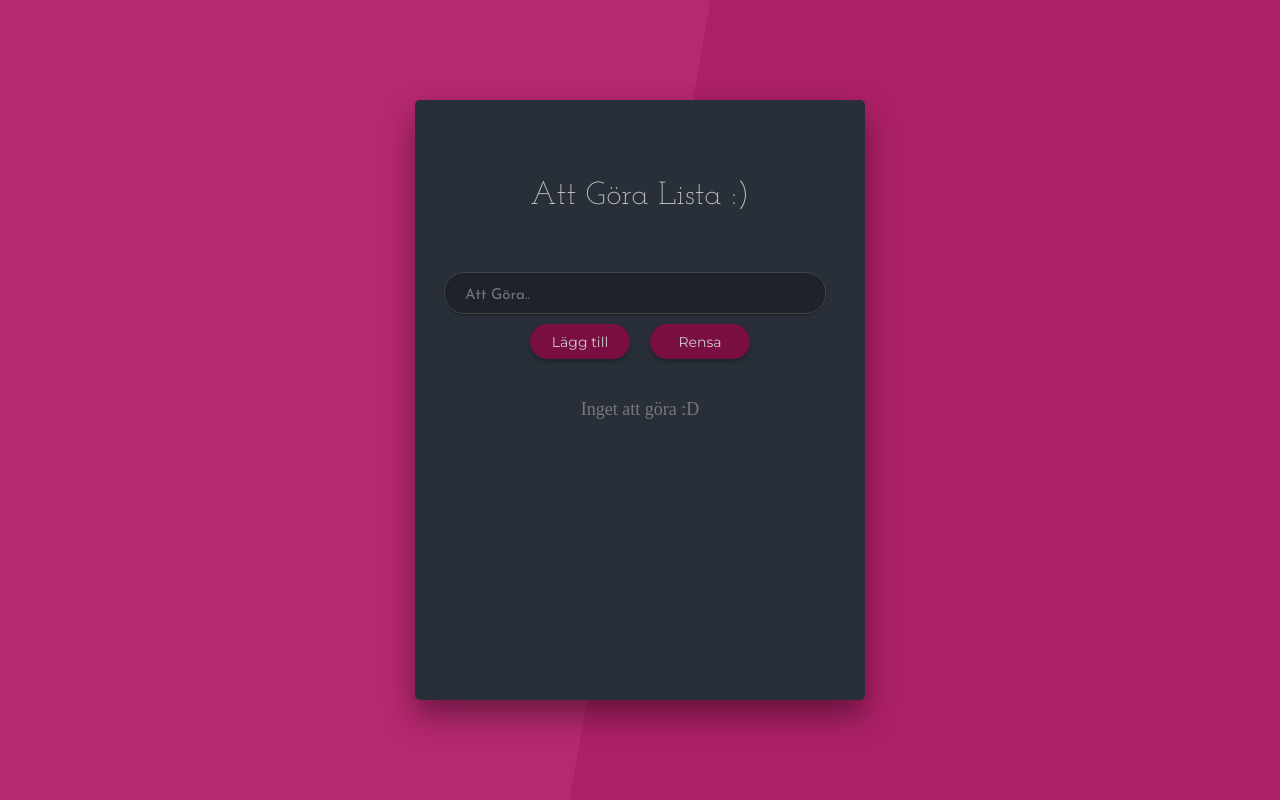
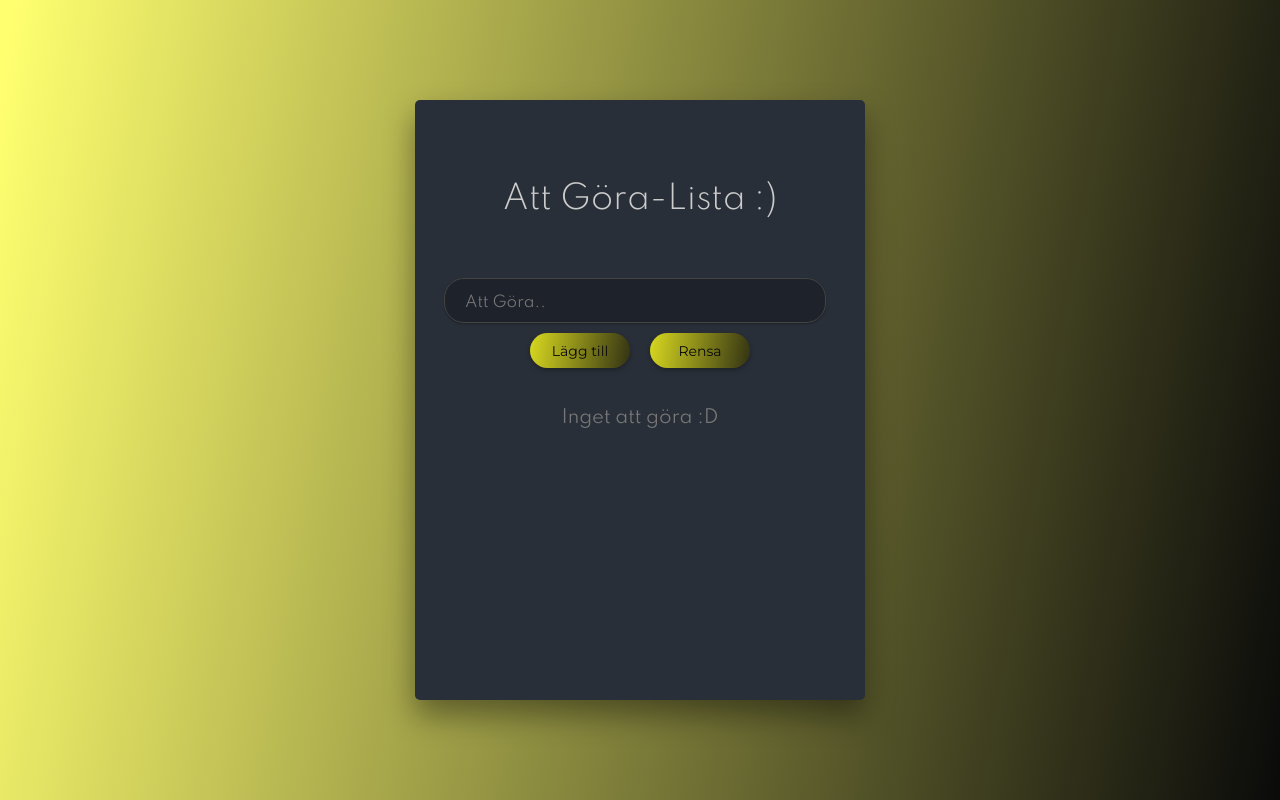
Before and after one commit to Ludde86/task-manager, a React (Create React App) app: page / in a window 1280 px wide. Built offline with nearby package versions, Linux system fonts and the light colour scheme.

Commit message:
fix colors to yellow and black

```diff
--- a/src/App.css
+++ b/src/App.css
@@ -1,5 +1,4 @@
-@import url('https://fonts.googleapis.com/css?family=Josefin+Slab:300,400,600,700&display=swap');
-@import url('https://fonts.googleapis.com/css?family=Josefin+Sans:300,400,600,700&display=swap');
+@import url('https://fonts.googleapis.com/css?family=Spartan:300,400,600,700&display=swap');
 @import url('https://fonts.googleapis.com/css?family=Montserrat:300,400,500&display=swap');
 
 * {
@@ -8,7 +7,8 @@
 }
 
 .container {
-	background: linear-gradient(100deg, rgb(182, 40, 111) 50%, #ac2066 0);
+	/* background: linear-gradient(100deg, rgb(182, 40, 111) 50%, #ac2066 0); */
+	background: linear-gradient(100deg, rgb(255, 255, 112) 1%, rgb(10, 10, 10));
 	width: 100%;
 	height: 100vh;
 	display: flex;
@@ -32,7 +32,7 @@
 	font-weight: 300;
 	text-align: center;
 	margin: 50px 20px 60px 20px;
-	font-family: 'Josefin Slab', serif;
+	font-family: 'Spartan', serif;
 }
 
 .main {
@@ -81,7 +81,7 @@
 	min-width: 250px;
 	padding: 15px 10px 10px 20px;
 	margin-right: 10px;
-	font-family: 'Josefin Sans', serif;
+	font-family: 'Spartan', serif;
 	font-size: 15px;
 	color: #ccc;
 	background-color: #1d222b;
@@ -101,8 +101,8 @@
 
 .add-task-btn {
 	min-width: 100px;
-	background-color: #790e43;
-	color: #ccc;
+	background: linear-gradient(100deg, rgb(215, 215, 32) 1%, rgb(50, 50, 20));
+	color: rgb(10, 10, 10);
 	border: none;
 	font-family: 'Montserrat', sans-serif;
 	font-size: 14px;
@@ -117,6 +117,8 @@
 	justify-content: space-between;
 	margin: 20px 0;
 	padding-bottom: 5px;
+	text-transform: capitalize;
+	font-family: 'Spartan', serif;
 }
 
 .list-item span {
@@ -145,8 +147,8 @@
 .clear-btn {
 	width: 100px;
 	height: 35px;
-	background-color: #790e43;
-	color: #ccc;
+	background: linear-gradient(100deg, rgb(215, 215, 32) 1%, rgb(50, 50, 20));
+	color: rgb(10, 10, 10);
 	border: none;
 	font-family: 'Montserrat', sans-serif;
 	font-size: 14px;
@@ -161,4 +163,5 @@
 	text-align: center;
 	font-size: 18px;
 	margin-top: 20px;
+	font-family: 'Spartan', serif;
 }
--- a/src/components/Header.js
+++ b/src/components/Header.js
@@ -4,7 +4,7 @@ import React from 'react';
 const Header = () => {
 	return (
 		<div className="header">
-			<h1>Att Göra Lista :)</h1>
+			<h1>Att Göra-Lista :)</h1>
 		</div>
 	);
 };
```
